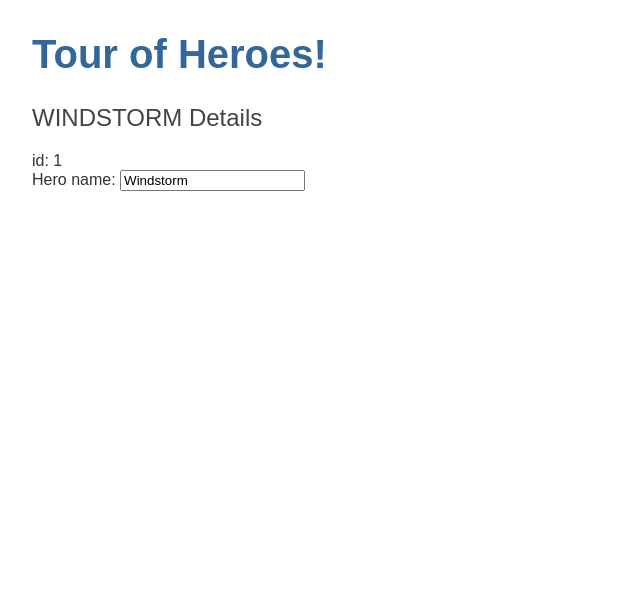
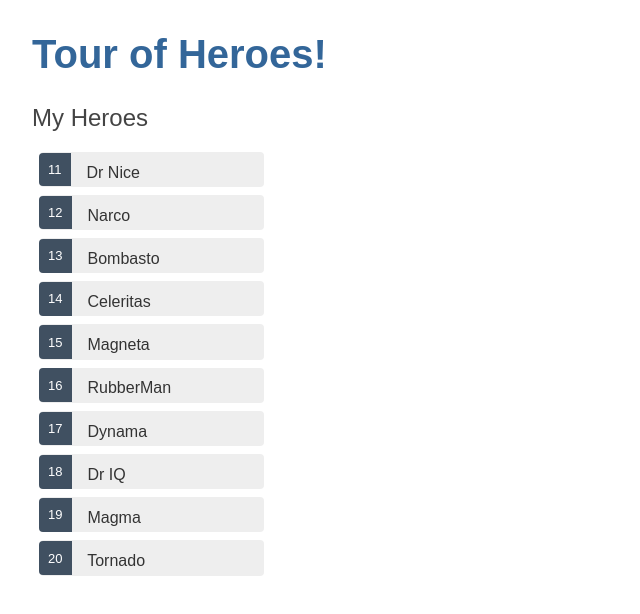
Before and after one commit to mytschez/angular-tour-of-heroes, an Angular app: page / in a window 1280 px wide. Shown: the top 614 px of the page, without its empty margins (0-640 px from the left). Built offline with nearby package versions, Linux system fonts and the light colour scheme.

Commit message:
Mostrar una lista de selección

```diff
--- a/src/app/heroes/heroes.component.css
+++ b/src/app/heroes/heroes.component.css
@@ -0,0 +1,59 @@
+/* HeroesComponent's private CSS styles */
+
+.heroes {
+    margin: 0 0 2em 0;
+    list-style-type: none;
+    padding: 0;
+    width: 15em;
+}
+
+.heroes li {
+    cursor: pointer;
+    position: relative;
+    left: 0;
+    background-color: #EEE;
+    margin: .5em;
+    padding: .3em 0;
+    height: 1.6em;
+    border-radius: 4px;
+}
+
+.heroes li:hover {
+    color: #2c3a41;
+    background-color: #e6e6e6;
+    left: .1em;
+}
+
+.heroes li.selected {
+    background-color: black;
+    color: white;
+}
+
+.heroes li.selected:hover {
+    background-color: #505050;
+    color: white;
+}
+
+.heroes li.selected:active {
+    background-color: black;
+    color: white;
+}
+
+.heroes .badge {
+    display: inline-block;
+    font-size: small;
+    color: white;
+    padding: 0.8em 0.7em 0 0.7em;
+    background-color: #405061;
+    line-height: 1em;
+    position: relative;
+    left: -1px;
+    top: -4px;
+    height: 1.8em;
+    margin-right: .8em;
+    border-radius: 4px 0 0 4px;
+}
+
+input {
+    padding: .5rem;
+}
--- a/src/app/heroes/heroes.component.html
+++ b/src/app/heroes/heroes.component.html
@@ -1,8 +1,16 @@
-<!-- Formatear con UppercasePipe -->
-<h2>{{hero.name | uppercase}} Details</h2>
-<div><span>id: </span>{{hero.id}}</div>
-<div>
-    <label for="name">Hero name: </label>
-    <!--[(ngModel)] es la sintaxis de enlace de datos bidireccional de Angular.-->
-    <input id="name" [(ngModel)]="hero.name" placeholder="name">
+<div *ngIf="selectedHero">
+    <!-- Formatear con UppercasePipe -->
+    <h2>{{selectedHero.name | uppercase}} Details</h2>
+    <div><span>id: </span>{{selectedHero.id}}</div>
+    <div>
+        <label for="hero-name">Hero name: </label>
+        <!--[(ngModel)] es la sintaxis de enlace de datos bidireccional de Angular.-->
+        <input id="hero-name" [(ngModel)]="selectedHero.name" placeholder="name">
+    </div>
 </div>
+<h2>My Heroes</h2>
+<ul class="heroes">
+    <li *ngFor="let h of myheroes" [class.selected]="h === selectedHero" (click)="onSelect(h)">
+        <span class="badge">{{h.id}}</span> {{h.name}}
+    </li>
+</ul>
--- a/src/app/heroes/heroes.component.ts
+++ b/src/app/heroes/heroes.component.ts
@@ -1,5 +1,6 @@
 import { Component, OnInit } from '@angular/core';
 import { Hero } from '../hero';
+import { HEROES } from '../mock-heroes';
 
 
 
@@ -10,13 +11,16 @@
 })
 export class HeroesComponent implements OnInit {
 
-  hero: Hero = {
-    id: 1,
-    name: 'Windstorm'
-  };
+  myheroes = HEROES;
+  selectedHero?: Hero;
+
   constructor() { }
 
   ngOnInit(): void {
   }
 
+  onSelect(hero: Hero): void {
+    this.selectedHero = hero;
+  }
+
 }
--- /dev/null
+++ b/src/app/mock-heroes.ts
@@ -0,0 +1,14 @@
+import { Hero } from './hero';
+
+export const HEROES: Hero[] = [
+    { id: 11, name: 'Dr Nice' },
+    { id: 12, name: 'Narco' },
+    { id: 13, name: 'Bombasto' },
+    { id: 14, name: 'Celeritas' },
+    { id: 15, name: 'Magneta' },
+    { id: 16, name: 'RubberMan' },
+    { id: 17, name: 'Dynama' },
+    { id: 18, name: 'Dr IQ' },
+    { id: 19, name: 'Magma' },
+    { id: 20, name: 'Tornado' }
+  ];
```
